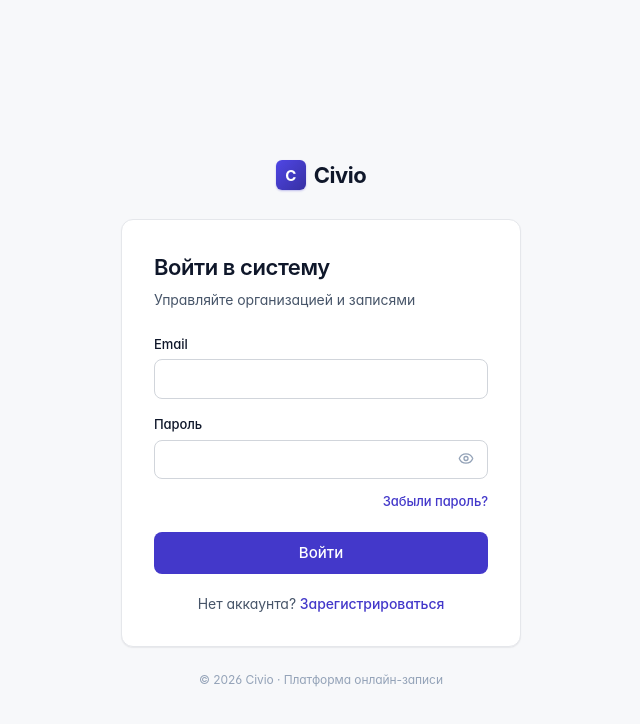
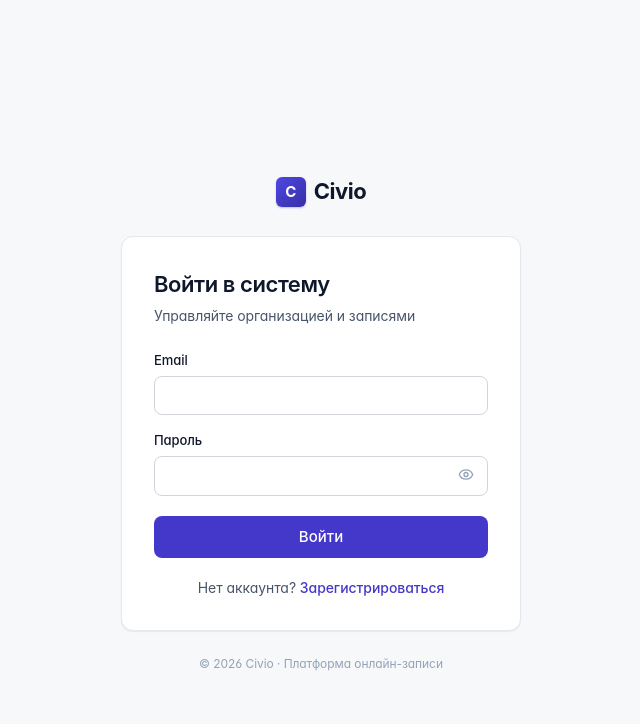
Before and after one commit to dxsireq/Civio, a React (Vite) app in the folder clients/Civio.Web/: page /login in a window 1280 px wide. Shown: the top 724 px of the page, without its empty margins (343-983 px from the left). Built offline with nearby package versions, Linux system fonts and the light colour scheme; no server answers; a web font is replaced by a local one.

Commit message:
removed forgot password

```diff
--- a/clients/Civio.Web/src/pages/auth/LoginPage.tsx
+++ b/clients/Civio.Web/src/pages/auth/LoginPage.tsx
@@ -168,19 +168,6 @@ export function LoginPage() {
                 {passwordError}
               </div>
             )}
-            <div style={{ textAlign: "right", marginTop: 6 }}>
-              <Link
-                to="/forgot-password"
-                style={{
-                  fontSize: 13,
-                  color: "var(--indigo-700)",
-                  fontWeight: 500,
-                  textDecoration: "none",
-                }}
-              >
-                Забыли пароль?
-              </Link>
-            </div>
           </div>
 
           <button
```
